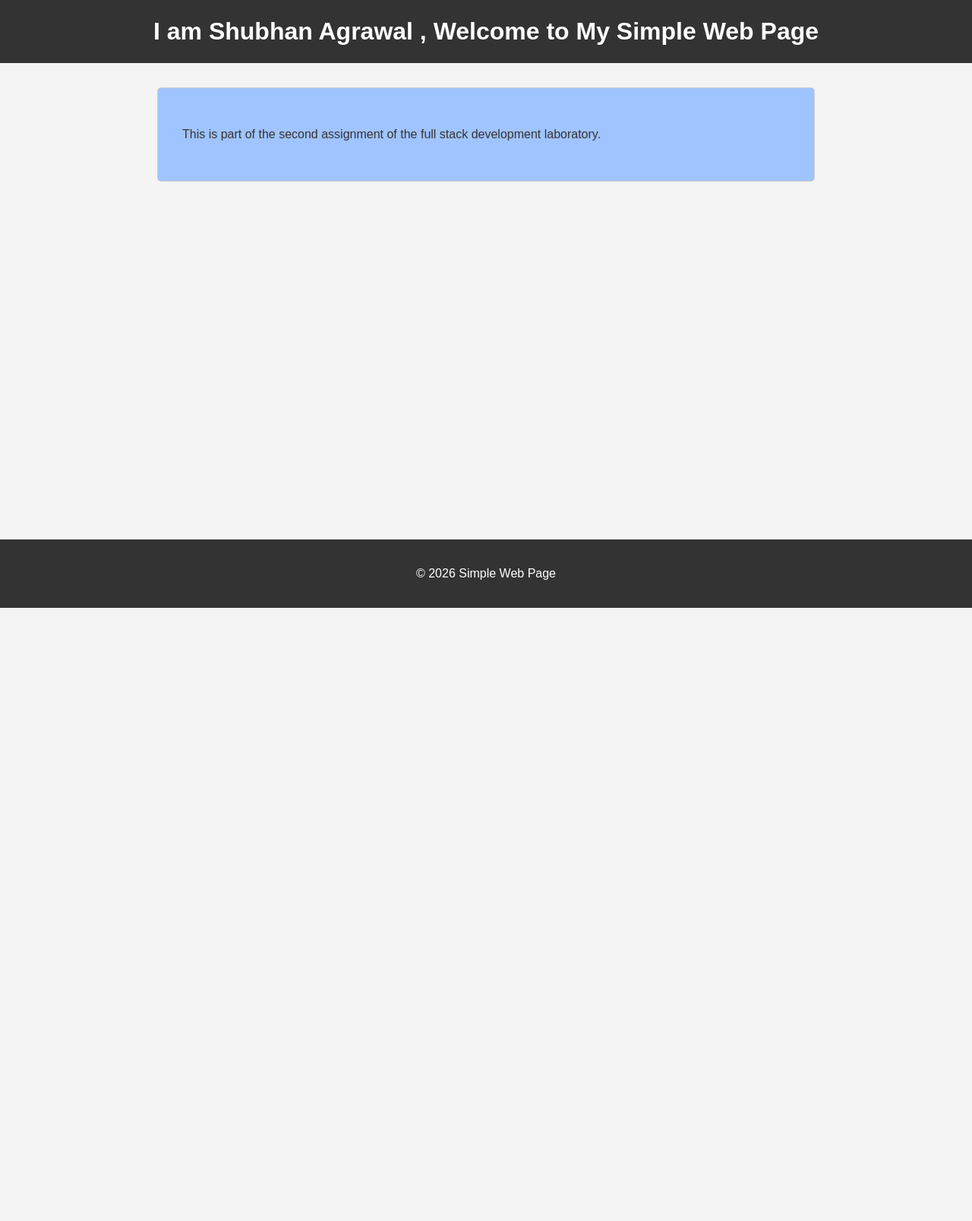
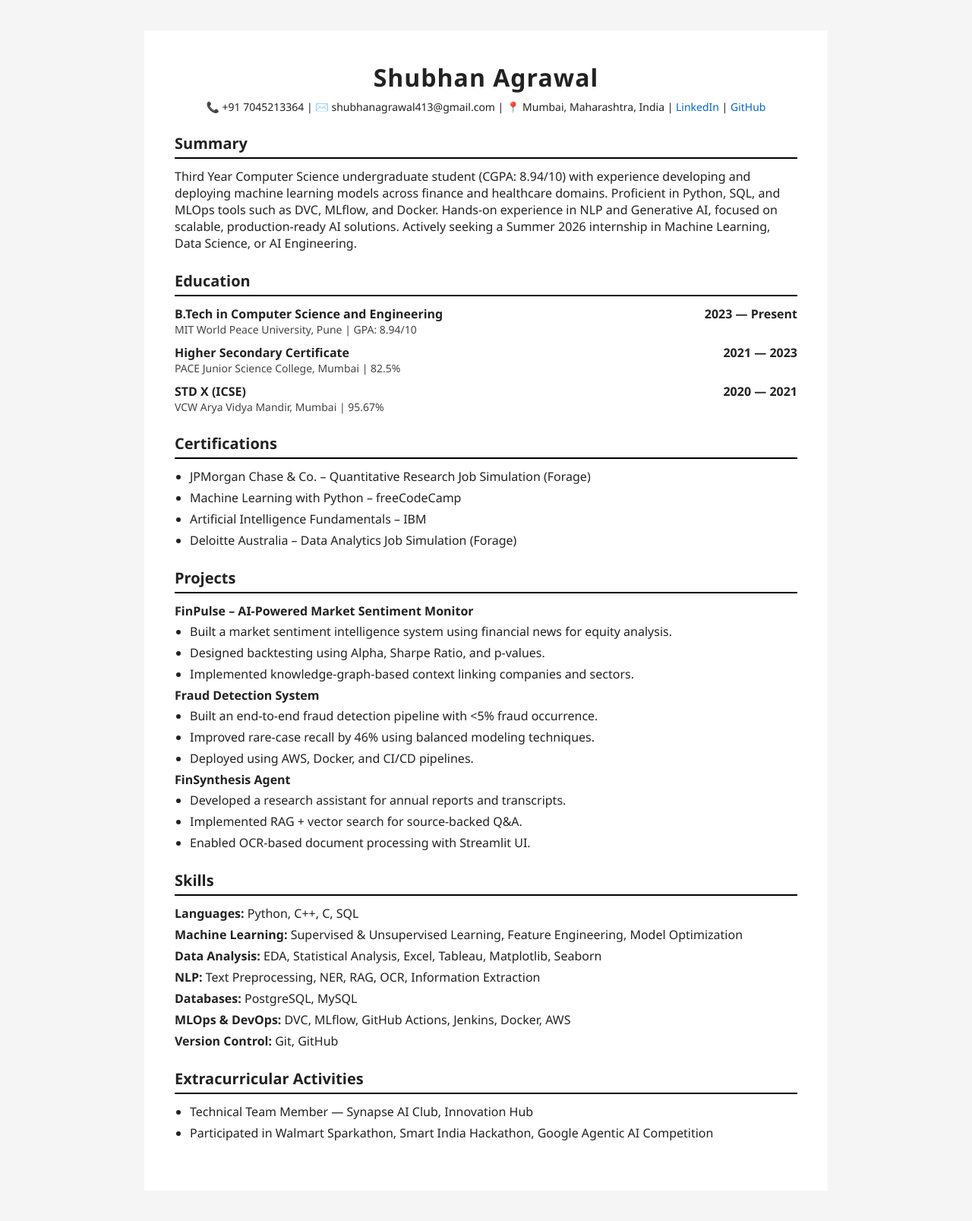
Before and after one commit to shubhanagrawal/Shubhan_Agrawal_1032231263_Roll_No_47_Batch_A2, a PHP site: page / in a window 1280 px wide. Shown: the whole page at 76% size. Before the commit the page ends 800 px from the top, so only its background shows below. Run offline with PHP 8.4, Linux system fonts and the light colour scheme.

Commit message:
Modified code of web page

```diff
--- a/ass2/index.html
+++ b/ass2/index.html
@@ -2,22 +2,140 @@
 <html lang="en">
 <head>
     <meta charset="UTF-8">
-    <meta name="viewport" content="width=device-width, initial-scale=1.0">
-    <title>Simple Web Page</title>
-    <!-- Links the external CSS file -->
+    <title>Shubhan Agrawal | Resume</title>
     <link rel="stylesheet" href="style.css">
 </head>
 <body>
+
+<div class="resume">
+
+    <!-- HEADER -->
     <header>
-        <h1>I am Shubhan Agrawal , Welcome to My Simple Web Page</h1>
+        <h1>Shubhan Agrawal</h1>
+        <p class="contact">
+            📞 +91 7045213364 |
+            ✉️ shubhanagrawal413@gmail.com |
+            📍 Mumbai, Maharashtra, India |
+            <a href="#">LinkedIn</a> |
+            <a href="#">GitHub</a>
+        </p>
     </header>
 
-    <main>
-        <p>This is part of the second assignment of the full stack development laboratory.</p>
-    </main>
+    <!-- SUMMARY -->
+    <section>
+        <h2>Summary</h2>
+        <p>
+            Third Year Computer Science undergraduate student (CGPA: 8.94/10) with experience
+            developing and deploying machine learning models across finance and healthcare domains.
+            Proficient in Python, SQL, and MLOps tools such as DVC, MLflow, and Docker. Hands-on
+            experience in NLP and Generative AI, focused on scalable, production-ready AI solutions.
+            Actively seeking a Summer 2026 internship in Machine Learning, Data Science, or AI Engineering.
+        </p>
+    </section>
 
-    <footer>
-        <p>&copy; 2026 Simple Web Page</p>
-    </footer>
+    <!-- EDUCATION -->
+    <section>
+        <h2>Education</h2>
+
+        <div class="item">
+            <div class="title">
+                <strong>B.Tech in Computer Science and Engineering</strong>
+                <span>2023 — Present</span>
+            </div>
+            <div class="subtitle">
+                MIT World Peace University, Pune | GPA: 8.94/10
+            </div>
+        </div>
+
+        <div class="item">
+            <div class="title">
+                <strong>Higher Secondary Certificate</strong>
+                <span>2021 — 2023</span>
+            </div>
+            <div class="subtitle">
+                PACE Junior Science College, Mumbai | 82.5%
+            </div>
+        </div>
+
+        <div class="item">
+            <div class="title">
+                <strong>STD X (ICSE)</strong>
+                <span>2020 — 2021</span>
+            </div>
+            <div class="subtitle">
+                VCW Arya Vidya Mandir, Mumbai | 95.67%
+            </div>
+        </div>
+    </section>
+
+    <!-- CERTIFICATIONS -->
+    <section>
+        <h2>Certifications</h2>
+        <ul>
+            <li>JPMorgan Chase & Co. – Quantitative Research Job Simulation (Forage)</li>
+            <li>Machine Learning with Python – freeCodeCamp</li>
+            <li>Artificial Intelligence Fundamentals – IBM</li>
+            <li>Deloitte Australia – Data Analytics Job Simulation (Forage)</li>
+        </ul>
+    </section>
+
+    <!-- PROJECTS -->
+    <section>
+        <h2>Projects</h2>
+
+        <div class="project">
+            <h3>FinPulse – AI-Powered Market Sentiment Monitor</h3>
+            <ul>
+                <li>Built a market sentiment intelligence system using financial news for equity analysis.</li>
+                <li>Designed backtesting using Alpha, Sharpe Ratio, and p-values.</li>
+                <li>Implemented knowledge-graph-based context linking companies and sectors.</li>
+            </ul>
+        </div>
+
+        <div class="project">
+            <h3>Fraud Detection System</h3>
+            <ul>
+                <li>Built an end-to-end fraud detection pipeline with &lt;5% fraud occurrence.</li>
+                <li>Improved rare-case recall by 46% using balanced modeling techniques.</li>
+                <li>Deployed using AWS, Docker, and CI/CD pipelines.</li>
+            </ul>
+        </div>
+
+        <div class="project">
+            <h3>FinSynthesis Agent</h3>
+            <ul>
+                <li>Developed a research assistant for annual reports and transcripts.</li>
+                <li>Implemented RAG + vector search for source-backed Q&A.</li>
+                <li>Enabled OCR-based document processing with Streamlit UI.</li>
+            </ul>
+        </div>
+    </section>
+
+    <!-- SKILLS -->
+    <section>
+        <h2>Skills</h2>
+
+        <div class="skills">
+            <p><strong>Languages:</strong> Python, C++, C, SQL</p>
+            <p><strong>Machine Learning:</strong> Supervised & Unsupervised Learning, Feature Engineering, Model Optimization</p>
+            <p><strong>Data Analysis:</strong> EDA, Statistical Analysis, Excel, Tableau, Matplotlib, Seaborn</p>
+            <p><strong>NLP:</strong> Text Preprocessing, NER, RAG, OCR, Information Extraction</p>
+            <p><strong>Databases:</strong> PostgreSQL, MySQL</p>
+            <p><strong>MLOps & DevOps:</strong> DVC, MLflow, GitHub Actions, Jenkins, Docker, AWS</p>
+            <p><strong>Version Control:</strong> Git, GitHub</p>
+        </div>
+    </section>
+
+    <!-- EXTRACURRICULAR -->
+    <section>
+        <h2>Extracurricular Activities</h2>
+        <ul>
+            <li>Technical Team Member — Synapse AI Club, Innovation Hub</li>
+            <li>Participated in Walmart Sparkathon, Smart India Hackathon, Google Agentic AI Competition</li>
+        </ul>
+    </section>
+
+</div>
+
 </body>
 </html>
--- a/ass2/style.css
+++ b/ass2/style.css
@@ -1,48 +1,81 @@
-/* Basic Reset and Styling */
+* {
+    margin: 0;
+    padding: 0;
+    box-sizing: border-box;
+}
+
 body {
-    font-family: sans-serif; /* Sets a clean, readable font */
-    background-color: #f4f4f4; /* Light gray background for the whole page */
-    color: #333; /* Default text color */
-    margin: 0; /* Removes default browser margin */
-    padding: 0;
-    line-height: 1.6; /* Improves readability of text */
+    font-family: "Segoe UI", Arial, sans-serif;
+    background: #f5f5f5;
+    color: #222;
+}
+
+.resume {
+    width: 900px;
+    margin: 40px auto;
+    background: #fff;
+    padding: 40px;
 }
 
 header {
-    background-color: #333; /* Dark background for the header */
-    color: #fff; /* White text for contrast */
-    padding: 1rem 0; /* Adds spacing above and below header content */
-    text-align: center; /* Centers the heading text */
+    text-align: center;
+    margin-bottom: 25px;
 }
 
-h1 {
-    margin: 0; /* Removes default margin for the h1 inside the header */
+header h1 {
+    font-size: 32px;
+    letter-spacing: 1px;
 }
 
-main {
-    padding: 2rem; /* Adds padding around the main content area */
-    max-width: 800px; /* Limits content width on large screens */
-    margin: 2rem auto; /* Centers the content block horizontally */
-    background-color: #a0c4ff; /* Light blue background for the main content area */
-    border: 1px solid #ccc; /* Adds a subtle border */
-    border-radius: 5px; /* Rounds the corners */
+.contact {
+    font-size: 14px;
+    margin-top: 8px;
 }
 
-p {
-    margin-bottom: 1rem; /* Spacing between paragraphs */
+.contact a {
+    color: #0066cc;
+    text-decoration: none;
+}
+
+section {
+    margin-bottom: 25px;
+}
+
+section h2 {
+    font-size: 20px;
+    border-bottom: 2px solid #000;
+    padding-bottom: 5px;
+    margin-bottom: 12px;
+}
+
+.item {
+    margin-bottom: 10px;
+}
+
+.title {
+    display: flex;
+    justify-content: space-between;
+    font-weight: bold;
+}
+
+.subtitle {
+    font-size: 14px;
+    color: #444;
 }
 
 ul {
-    list-style-type: disc; /* Uses standard bullet points */
-    margin-left: 20px; /* Indents the list */
+    margin-left: 20px;
 }
 
-footer {
-    text-align: center;
-    padding: 1rem 0;
-    background-color: #333;
-    color: #fff;
-    position: fixed; /* Fixes the footer to the bottom of the viewport */
-    bottom: 0;
-    width: 100%;
+ul li {
+    margin-bottom: 6px;
 }
+
+.project h3 {
+    font-size: 16px;
+    margin-bottom: 5px;
+}
+
+.skills p {
+    margin-bottom: 6px;
+}
```
